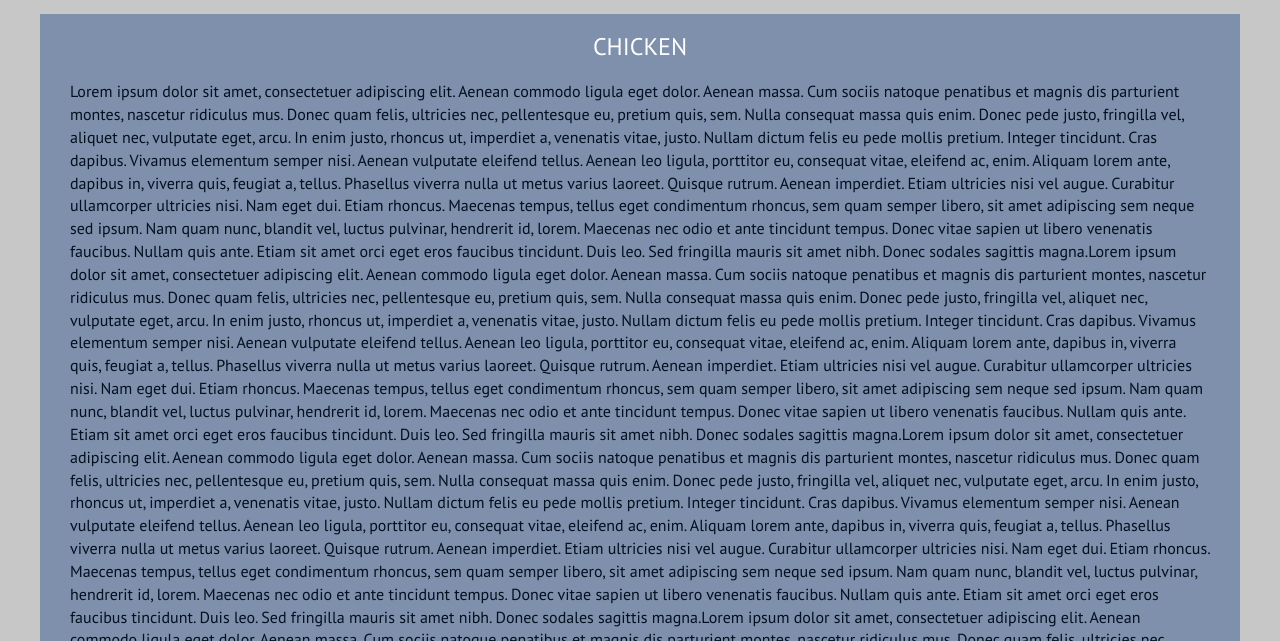
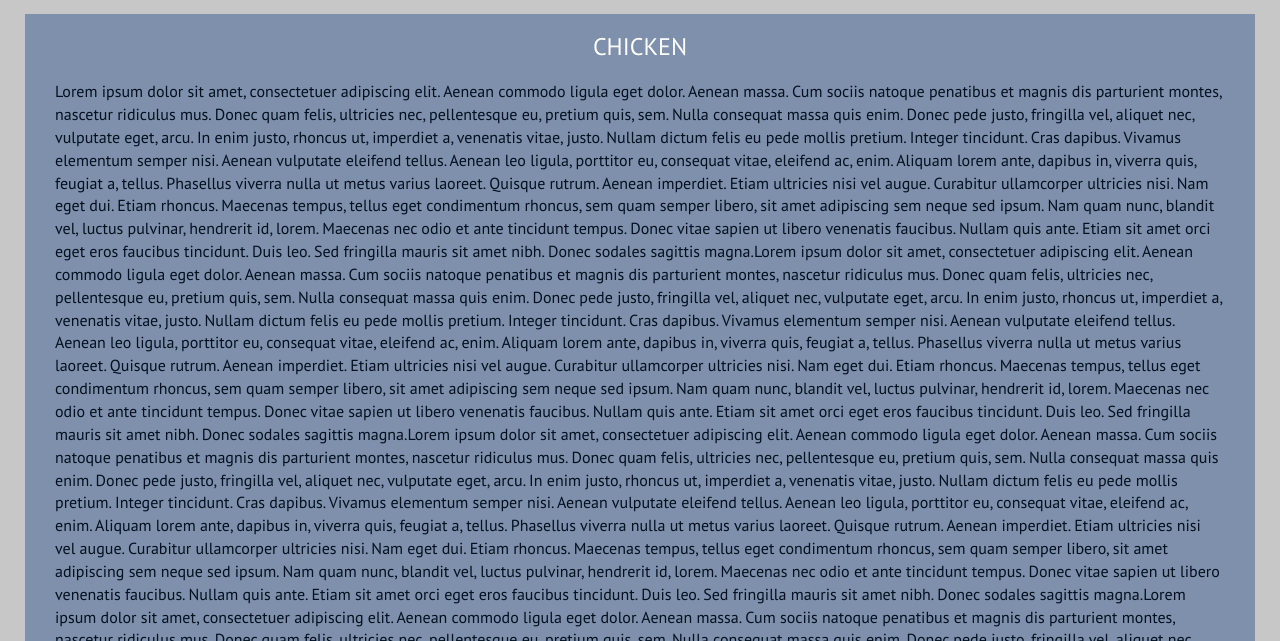
Before and after one commit to BlueLB84/coursera-test, a plain HTML site: page coursera_projects/mod3_solution/index.html in a window 1280 px wide. Shown: the part 159-800 px from the top of the page. Drawn offline with Linux system fonts and the light colour scheme.

Commit message:
margin change in mobile view

```diff
--- a/coursera_projects/mod3_solution/css/style.css
+++ b/coursera_projects/mod3_solution/css/style.css
@@ -79,7 +79,7 @@ h2 {
   color: #1f1e1e;
 }
 #main-content div {
-  margin: 15px 40px 50px;
+  margin: 15px 25px 50px;
   padding: 0 30px 20px;
   background-color: rgba(15, 60, 129, 0.4);
   position: relative;
```
